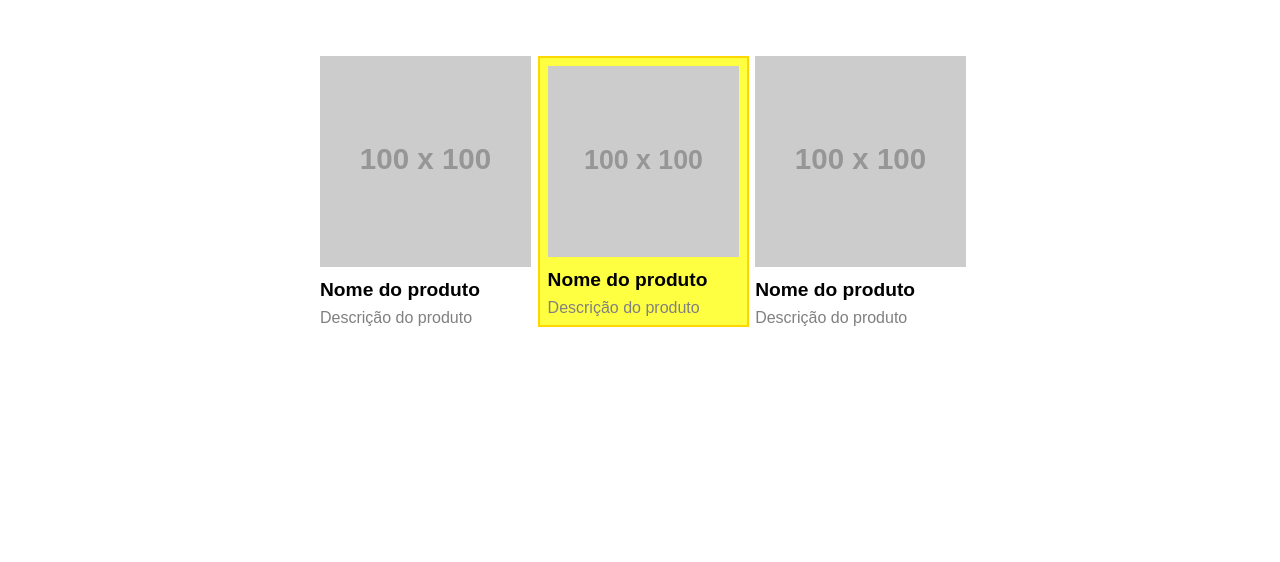
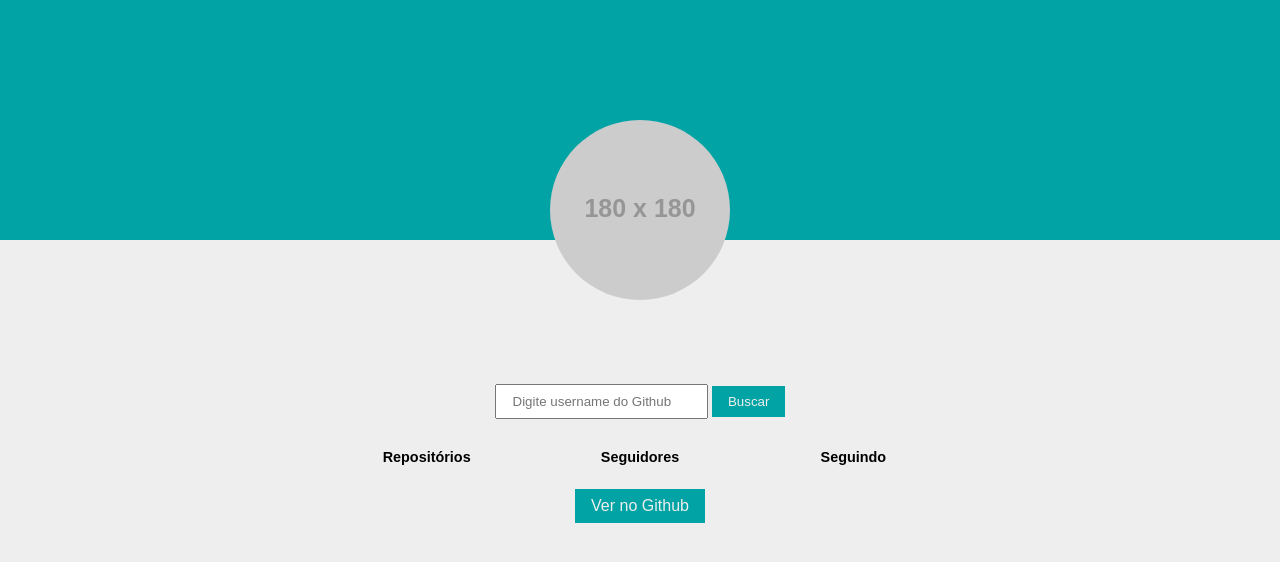
Before and after one commit to herissonnogueira/curso_ebac_frontend, a plain HTML site: page index.html in a window 1280 px wide. Drawn offline with Linux system fonts and the light colour scheme; placeholder pictures from the web are drawn by us.

Commit message:
Exercício Ajax

```diff
--- a/index.html
+++ b/index.html
@@ -1,35 +1,71 @@
 <!DOCTYPE html>
-<html lang="pt-BR">
+<html lang="pt-br">
 <head>
     <meta charset="UTF-8">
     <meta http-equiv="X-UA-Compatible" content="IE=edge">
     <meta name="viewport" content="width=device-width, initial-scale=1.0">
-    <title>Exercício boas práticas de CSS</title>
+    <title>Meu Github</title>
     <link rel="stylesheet" href="main.css">
 </head>
 <body>
-    <div class="produtos">
-        <div class="produto">
-            <img class="produto__imagem" src="https://via.placeholder.com/100x100">
-            <h4 class="produto__nome">Nome do produto</h4>
-            <p class="produto__descricao">
-                Descrição do produto
-            </p>
+    <header>
+        <div class="container">
+            <img class="profile-avatar" src="https://via.placeholder.com/180x180" id="avatar" alt=".">
+            <h1 class="profile-name" id="name"></h1>
+            <h2 class="profile-username" id="username"></h2>
+            <input type="text" id="username-input" placeholder="Digite username do Github">
+            <button id="search-button">Buscar</button>
+            <ul class="numbers">
+                <li class="numbers-item">
+                    <h4>Repositórios</h4>
+                    <span id="repos"></span>
+                </li>
+                <li class="numbers-item">
+                    <h4>Seguidores</h4>
+                    <span id="followers"></span>
+                </li>
+                <li class="numbers-item">
+                    <h4>Seguindo</h4>
+                    <span id="following"></span>
+                </li>
+            </ul>
+            <a href="#" id="link" class="profile-link">Ver no Github</a>
         </div>
-        <div class="produto produto--em-destaque">
-            <img class="produto__imagem" src="https://via.placeholder.com/100x100">
-            <h4 class="produto__nome">Nome do produto</h4>
-            <p class="produto__descricao">
-                Descrição do produto
-            </p>
-        </div>
-        <div class="produto">
-            <img class="produto__imagem" src="https://via.placeholder.com/100x100">
-            <h4 class="produto__nome">Nome do produto</h4>
-            <p class="produto__descricao">
-                Descrição do produto
-            </p>
-        </div>
-    </div>
+    </header>
+
+    <script>
+        const nameElement = document.querySelector('#name');
+        const usernameElement = document.querySelector('#username');
+        const avatarElement = document.querySelector('#avatar');
+        const reposElement = document.querySelector('#repos');
+        const followersElement = document.querySelector('#followers');
+        const followingElement = document.querySelector('#following');
+        const linkElement = document.querySelector('#link');
+        const usernameInput = document.querySelector('#username-input');
+        const searchButton = document.querySelector('#search-button');
+
+        function searchUser(username) {
+            fetch(`https://api.github.com/users/${username}`)
+                .then(function(res) {
+                    return res.json();
+                })
+                .then(function(json){
+                    nameElement.innerText = json.name;
+                    usernameElement.innerText = json.login;
+                    avatarElement.src = json.avatar_url;
+                    followingElement.innerText = json.following;
+                    followersElement.innerText = json.followers;
+                    reposElement.innerText = json.public_repos;
+                    linkElement.href = json.html_url;
+                })
+        }
+
+        document.addEventListener('DOMContentLoaded', function(){
+            searchButton.addEventListener('click', function() {
+                const username = usernameInput.value;
+                searchUser(username);
+            })
+        })
+    </script>
 </body>
 </html>
--- a/main.css
+++ b/main.css
@@ -1,34 +1,94 @@
+:root {
+    --header-color: #01a3a4;
+    --bg-color: #eee;
+}
+
 * {
+    font-family: sans-serif;
     margin: 0;
     padding: 0;
-    font-family: sans-serif;
+    box-sizing: border-box;
+    list-style-type: none;
 }
 
-.produtos {
+body {
+    background-color: var(--bg-color);;
+}
+
+.container {
     max-width: 640px;
     width: 100%;
-    margin: 56px auto;
-    display: grid;
-    grid-template-columns: 33% 33% 33%;
-    grid-column-gap: 1%;
+    margin: 0 auto;
 }
 
-.produto__imagem {
-    width: 100%;
+header {
+    background-color: var(--header-color);
+    text-align: center;
+    height: 30vh;
 }
 
-.produto__nome {
-    font-size: 1.2em;
-    margin: 8px 0;
+header .container {
+    position: relative;
+    bottom: -50%;
 }
 
-
-.produto__descricao {
-    color: gray;
+.profile-avatar {
+    border-radius: 50%;
+    margin-bottom: 24px;
+    width: 180px;
+    height: 180px;
 }
 
-.produto--em-destaque {
-    border: 2px solid gold;
-    padding: 8px;
-    background-color: #ffff42;
+.profile-name {
+    font-size: 2em;
 }
+
+.profile-username {
+    margin: 16px 0 32px;
+    font-size: 1.1em;
+}
+
+input {
+    padding: 8px 16px;
+    display: inline-block;
+    margin-top: 24px;
+    margin-bottom: 30px;
+}
+
+button {
+    background-color: var(--header-color);
+    color: var(--bg-color);
+    border: none;
+    padding: 8px 16px;
+    display: inline-block;
+    margin-top: 24px;
+    margin-bottom: 30px;
+    cursor: pointer;
+}
+
+.search-button{
+    cursor: pointer;
+}
+
+.profile-link {
+    background-color: var(--header-color);
+    color: var(--bg-color);
+    padding: 8px 16px;
+    display: inline-block;
+    margin-top: 24px;
+    text-decoration: none;
+}
+
+.numbers {
+    display: grid;
+    grid-template-columns: 1fr 1fr 1fr;
+}
+
+.numbers-item {
+    font-size: 3em;
+    font-weight: bold;
+}
+
+.numbers-item h4 {
+    font-size: .3em;
+}
```
